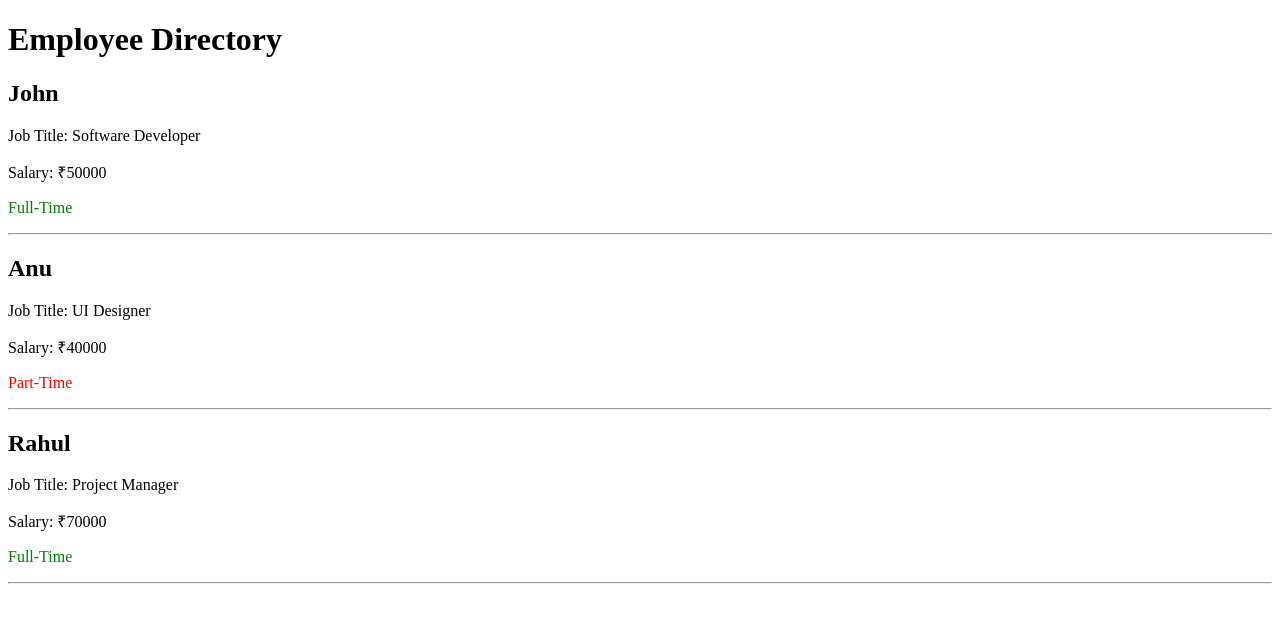
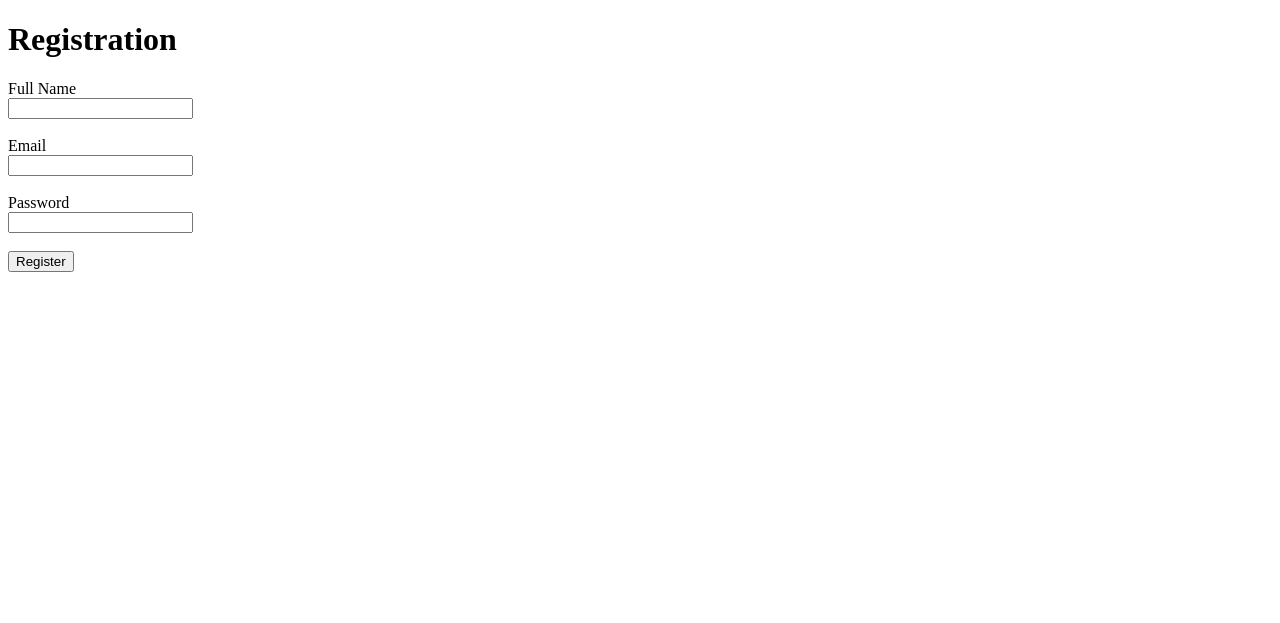
Before and after one commit to Gouripadmal/todoproject, a Django app: page / in a window 1280 px wide. Shown: the top 623 px of the page. Run offline with Django 4.2, Linux system fonts and the light colour scheme.

Commit message:
Add registration form and update templates for user registration

```diff
--- a/todoproject/greeting/forms.py
+++ b/todoproject/greeting/forms.py
@@ -1,4 +1,17 @@
 from django import forms
-class LoginForm(forms.Form):
-    email = forms.CharField()
-    password = forms.CharField()
+from django.core.validators import validate_email
+
+class RegistrationForm(forms.Form):
+    full_name = forms.CharField(
+        min_length=5,
+        max_length=50
+    )
+
+    email = forms.CharField(
+        validators=[validate_email]
+    )
+
+    password = forms.CharField(
+        min_length=8,
+        max_length=20
+    )
--- /dev/null
+++ b/todoproject/greeting/templates/greeting/static/js/script.js
@@ -0,0 +1,3 @@
+document.getElementById("messageButton").addEventListener("click", function() {
+    document.getElementById("message").textContent = "Hello! You clicked the button.";
+});
--- a/todoproject/greeting/templates/index.html
+++ b/todoproject/greeting/templates/index.html
@@ -1,17 +1,36 @@
 <!DOCTYPE html>
 <html>
 <head>
-    <title>Username Form</title>
+    <title>Registration</title>
 </head>
 <body>
 
-    <h1>Enter Username</h1>
+    <h1>Registration</h1>
 
-    <form action="" method="GET">
-        <label>Username</label><br>
-        <input type="text" name="username"><br><br>
+    <form method="POST">
 
-        <input type="submit" value="Submit">
+        {% csrf_token %}
+
+        <label>Full Name</label><br>
+        <input type="text" name="full_name" value="{{ form.full_name.value|default:'' }}"><br>
+        {{ form.full_name.errors }}
+
+        <br>
+
+        <label>Email</label><br>
+        <input type="email" name="email" value="{{ form.email.value|default:'' }}"><br>
+        {{ form.email.errors }}
+
+        <br>
+
+        <label>Password</label><br>
+        <input type="password" name="password"><br>
+        {{ form.password.errors }}
+
+        <br>
+
+        <input type="submit" value="Register">
+
     </form>
 
 </body>
--- a/todoproject/greeting/views.py
+++ b/todoproject/greeting/views.py
@@ -1,28 +1,15 @@
 from django.shortcuts import render
+from .forms import RegistrationForm
 
-def employees(request):
+def register(request):
+    if request.method == 'POST':
+        form = RegistrationForm(request.POST)
 
-    employee_list = [
-        {
-            'name': 'John',
-            'job_title': 'Software Developer',
-            'salary': 50000,
-            'full_time': True
-        },
-        {
-            'name': 'Anu',
-            'job_title': 'UI Designer',
-            'salary': 40000,
-            'full_time': False
-        },
-        {
-            'name': 'Rahul',
-            'job_title': 'Project Manager',
-            'salary': 70000,
-            'full_time': True
-        }
-    ]
+        if form.is_valid():
+            return render(request, 'form-data.html', {
+                'full_name': form.cleaned_data['full_name']
+            })
+    else:
+        form = RegistrationForm()
 
-    return render(request, 'employees.html', {
-        'employees': employee_list
-    })
+    return render(request, 'index.html', {'form': form})
--- a/todoproject/todoproject/urls.py
+++ b/todoproject/todoproject/urls.py
@@ -15,11 +15,12 @@ Including another URLconf
     2. Add a URL to urlpatterns:  path('blog/', include('blog.urls'))
 """
 
+
 from django.contrib import admin
-from django.urls import path
+from django.urls import path, include
 from greeting import views
 
 urlpatterns = [
     path('admin/', admin.site.urls),
-    path('', views.employees),
+    path('', views.register),
 ]
```
Also changed, not shown: todoproject/greeting/templates/about.html (added, +21 -0 lines), todoproject/greeting/templates/form-data.html (+2 -13 lines), todoproject/greeting/templates/greeting/static/css/style.css (added, +23 -0 lines), todoproject/greeting/templates/home.html (added, +22 -0 lines), todoproject/greeting/urls.py (+4 -3 lines).
